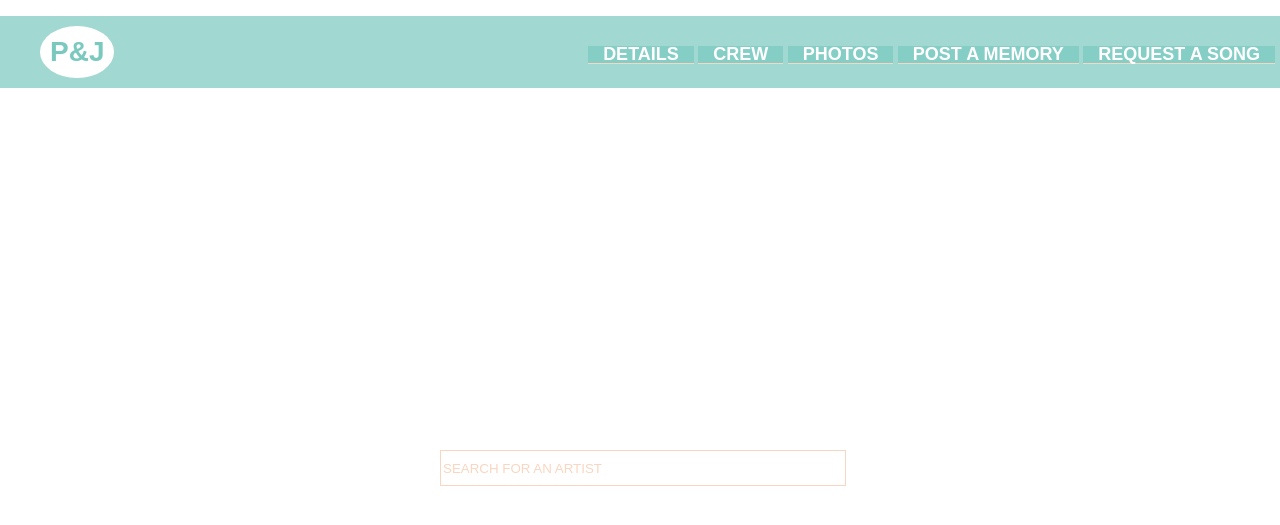
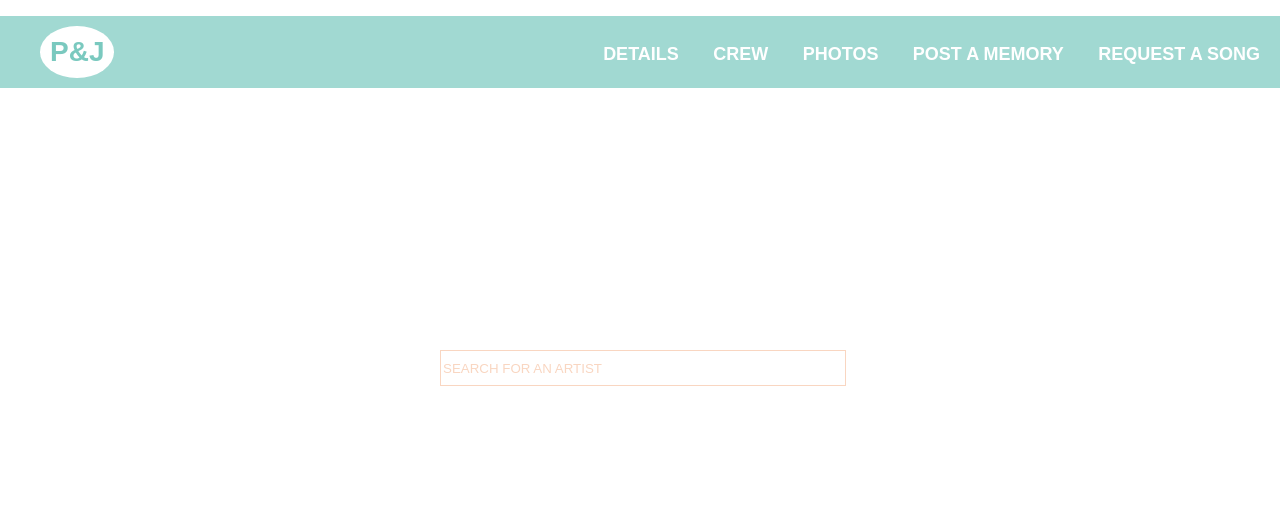
Before and after one commit to phyllisandjohn/phyllisandjohn.github.io, a Jekyll site: the page built from request/index.html, in a window 1280 px wide. Shown: the top 525 px of the page. Built offline with Jekyll 4.4.1, drawn with Linux system fonts in a browser that asks for light colours; nearby versions of some CDN libraries.

Commit message:
Update request.css

```diff
--- a/css/request.css
+++ b/css/request.css
@@ -1,14 +1,20 @@
-input[type="text"] {
+.search input[type="text"] {
   width: 400px;
   height: 32px;
   position: absolute;
   top: 50%;
   left: 50%;
   margin-left: -200px;
+  margin-top: -100px;
   border: 1px solid rgb(249,214,193);
 }
 
-ul li {
+.search ul li {
+  position: absolute;
+  top: 50%;
+  left: 50%;
+  margin-left: -200px;
+  margin-top: -68px;
   text-align: center;
   width: 400px;
   list-style-type: none;
```
